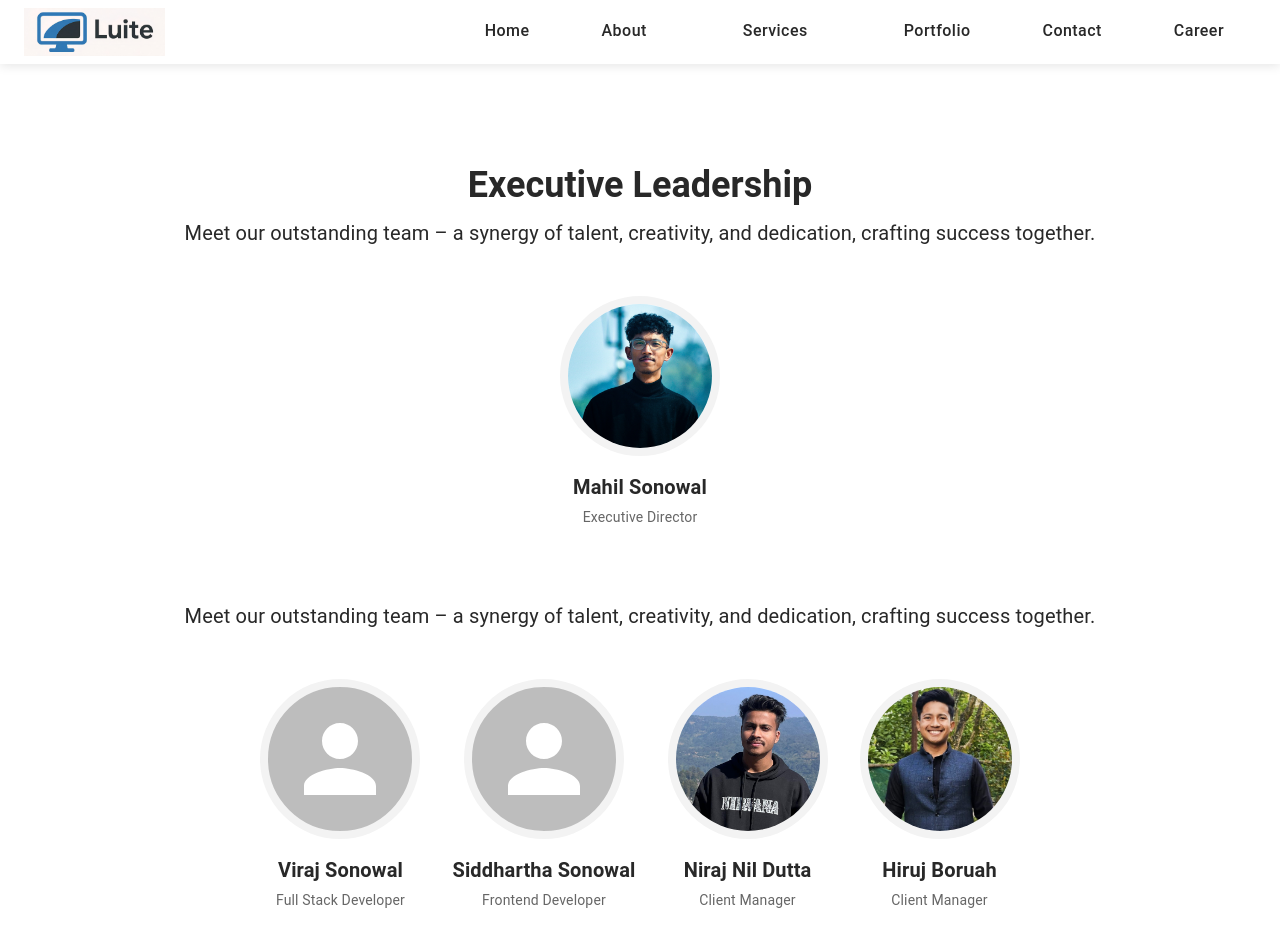
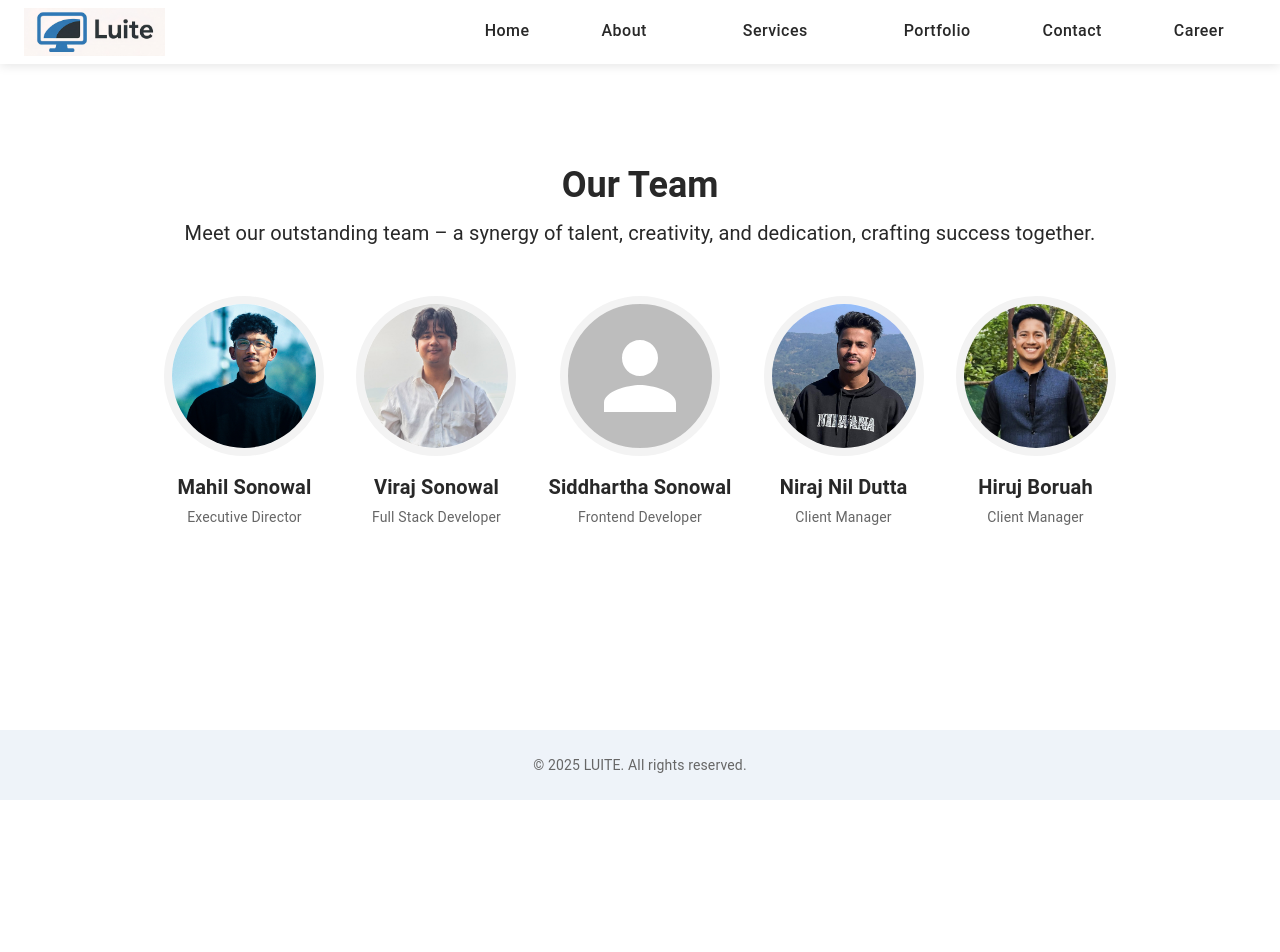
Before and after one commit to luiteteam/LUITE, a React (Vite) app: page /team in a window 1280 px wide. Shown: the top 952 px of the page. After the commit the page ends 800 px from the top, so only its background shows below. Built offline with nearby package versions, Linux system fonts and the light colour scheme; some icons are missing.

Commit message:
Refactor Team page to update team member details and simplify rendering. Changed team designation to 'Engineering Team' and removed team grouping logic for a more streamlined display.

```diff
--- a/src/pages/Team.jsx
+++ b/src/pages/Team.jsx
@@ -14,18 +14,21 @@ const teamMembers = [
     instagram: '',
     facebook: '',
     x: '',
-    team: 'Executive Leadership',
+    team: 'Engineering Team',
   },
   {
     name: 'Viraj Sonowal',
     role: 'Full Stack Developer',
+    img: '/viraj.jpg',
     // linkedin: '',
+    team: 'Engineering Team',
   },
   {
     name: 'Siddhartha Sonowal',
     role: 'Frontend Developer',
     // img: '',
     // linkedin: '',
+    team: 'Engineering Team',
   },
   {
     name: 'Niraj Nil Dutta',
@@ -82,29 +85,22 @@ function TeamCard({ member }) {
 }
 
 function Team() {
-  // Group members by team
-  const teams = Array.from(new Set(teamMembers.map(m => m.team)));
-
   return (
     <Box>
       <Container sx={{ pt: 8, pb: 4 }}>
-        {teams.map((teamName) => (
-          <Box key={teamName} sx={{ mb: 8 }}>
         <Typography variant="h3" align="center" sx={{ fontWeight: 700, mb: 1 }}>
-              {teamName}
+          Our Team
         </Typography>
         <Typography align="center" variant="h6" sx={{ mb: 6, fontWeight: 400 }}>
           Meet our outstanding team – a synergy of talent, creativity, and dedication, crafting success together.
         </Typography>
         <Grid container spacing={4} justifyContent="center">
-              {teamMembers.filter(m => m.team === teamName).map((member, idx) => (
+          {teamMembers.map((member, idx) => (
             <Grid item xs={12} sm={6} md={4} lg={3} key={member.name + idx}>
               <TeamCard member={member} />
             </Grid>
           ))}
         </Grid>
-          </Box>
-        ))}
       </Container>
     </Box>
   );
```
Also changed, not shown: public/viraj.jpg (added). Lines whose indentation alone changed are shown as unchanged.
